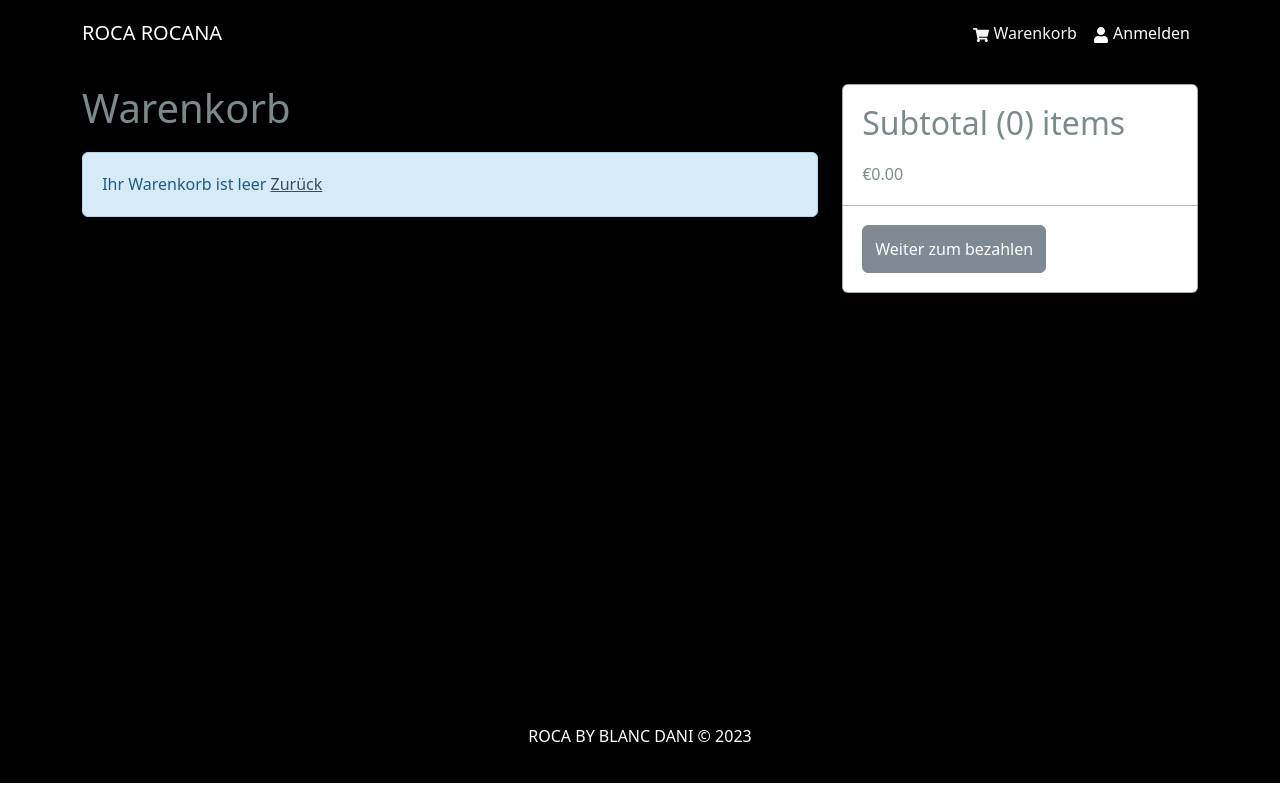
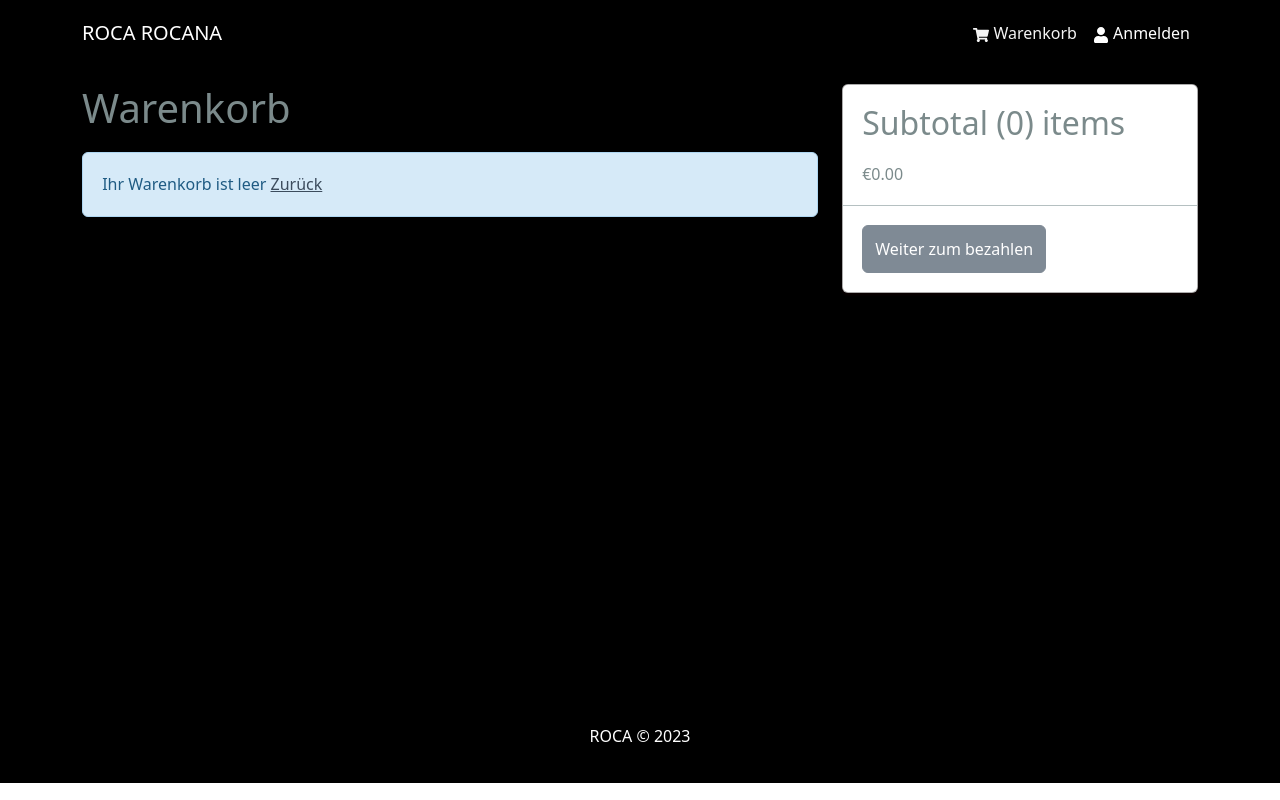
Before and after one commit to blncdn/rocashoptest3, a React (Create React App) app in the folder frontend/: page /cart in a window 1280 px wide. Built offline with nearby package versions, Linux system fonts and the light colour scheme.

Commit message:
Footer.jsx

```diff
--- a/frontend/src/components/Footer.jsx
+++ b/frontend/src/components/Footer.jsx
@@ -8,7 +8,7 @@ const Footer = () => {
       <Container>
         <Row>
           <Col className='text-center py-3'>
-            <p>ROCA BY BLANC DANI &copy; {currentYear}</p>
+            <p>ROCA &copy; {currentYear}</p>
           </Col>
         </Row>
       </Container>
```
